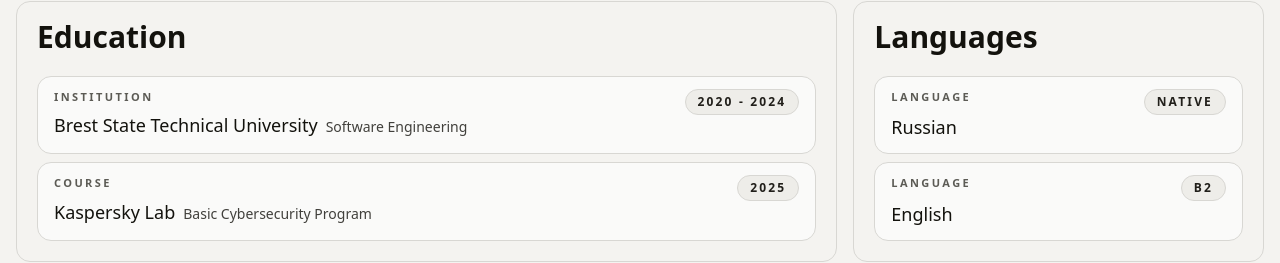
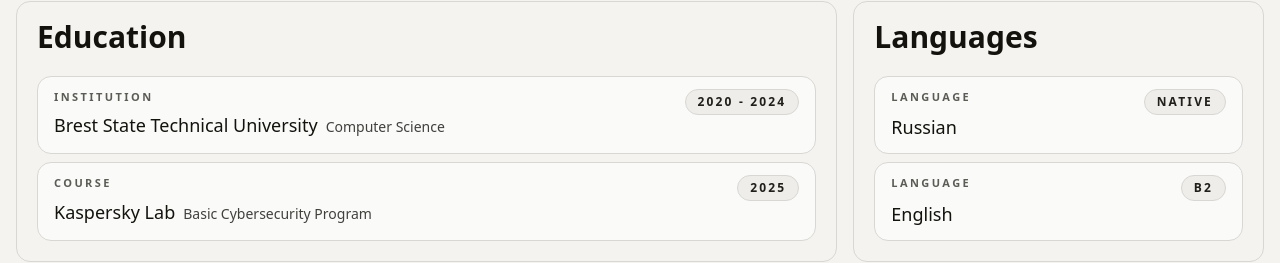
Before and after one commit to FalseR20/FalseR20.github.io, a React (Vite) app: page / in a window 1280 px wide. Shown: the part 1281-1544 px from the top of the page. Built offline with nearby package versions, Linux system fonts and the light colour scheme.

Commit message:
fix: english degree

```diff
--- a/src/i18n/locales/en.ts
+++ b/src/i18n/locales/en.ts
@@ -140,7 +140,7 @@ export const enTranslation: TranslationResource = {
       {
         type: "education",
         institution: "Brest State Technical University",
-        degree: "Software Engineering",
+        degree: "Computer Science",
         period: "2020 - 2024",
       },
       {
```
